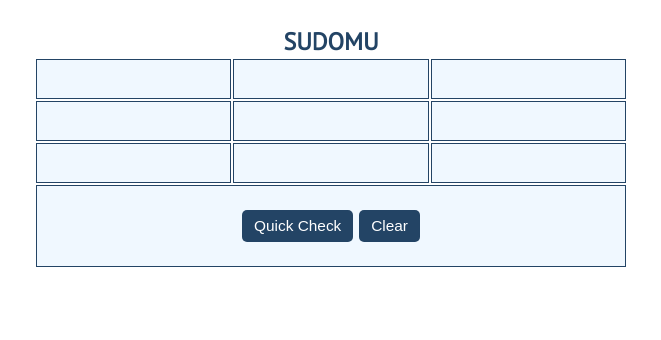
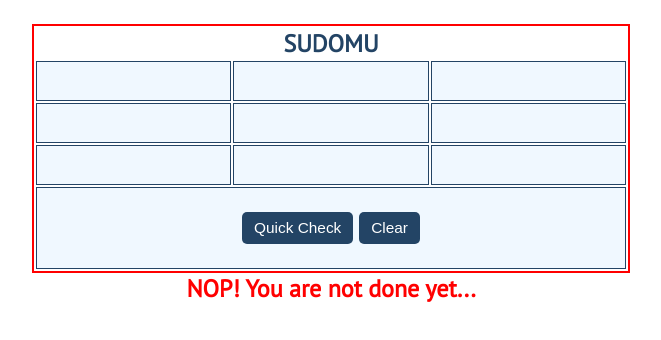
Before and after one commit to kokiqn/JS-Advanced, a plain HTML site: page DOM-Manipulation/Exercise/08. Sudomu/template.html in a window 1280 px wide. Both pictures are taken after a click on the button "Quick Check". Shown: the whole page, without its empty margins (129-790 px from the left). Drawn offline with Linux system fonts and the light colour scheme.

Commit message:
add solution to problem

```diff
--- a/DOM-Manipulation/Exercise/08. Sudomu/solution.js
+++ b/DOM-Manipulation/Exercise/08. Sudomu/solution.js
@@ -1,4 +1,61 @@
 function solve() {
+    let tableRows = Array.from(document.querySelectorAll('tbody > tr'));
+    let tableElement = document.querySelector('table');
+    let inputElements = document.querySelectorAll('td > input');
+    let paragraphElement = document.querySelector('#check > p');
+    let [checkBtn, clearBtn] = document.querySelectorAll('button');
 
-    //TODO...
+    checkBtn.addEventListener('click', onQuickCheck);
+    clearBtn.addEventListener('click', onClear);
+
+    function onQuickCheck() {
+        let isSolved = checkMatrix();
+        tableElement.style.border = isSolved ? '2px solid green' : '2px solid red';
+        paragraphElement.style.color = isSolved ? 'green' : 'red';
+        paragraphElement.textContent = isSolved ? 'You solve it! Congratulations!' : 'NOP! You are not done yet...';
+    }
+
+    function onClear() {
+        inputElements.forEach(v => v.value = '');
+        tableElement.style.border = '';
+        paragraphElement.textContent = '';
+    }
+
+    function createMatrix() {
+        let matrix = [];
+        tableRows.forEach(tr => {
+            let tds = Array.from(tr.children);
+            let tdArr = tds.map(td => td.children[0].value);
+            matrix.push(tdArr);
+        });
+
+        return matrix;
+    }
+
+    function checkMatrix() {
+        let matrix = createMatrix();
+        // let isWin = true; replaced by a direct return false/true
+        for (let row = 0; row < matrix.length; row++) {
+            let rowsToCheck = {
+                0: [1, 2],
+                1: [0, 2],
+                2: [0, 1]
+            }
+
+            let rowsToCheckValues = rowsToCheck[row];
+            let currentRow = matrix[row];
+
+            for (let col = 0; col < matrix[row].length; col++) {
+                let currentValue = matrix[row][col];
+
+                for (const r of rowsToCheckValues) {
+                    if (matrix[r][col] == currentValue) return false;
+                }
+
+                if (currentRow.lastIndexOf(currentValue) != col) return false;
+            }
+        }
+
+        return true;
+    }
 }
```
Also changed, not shown: DOM-Manipulation/Exercise/09. JavaScript-Quiz/solution.js (+20 -1 lines), DOM-Manipulation/Exercise/08. Sudomu/template.html (line endings or trailing spaces), DOM-Manipulation/Exercise/09. JavaScript-Quiz/template.html (line endings or trailing spaces).
